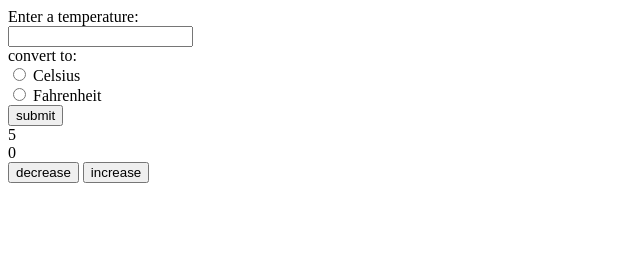
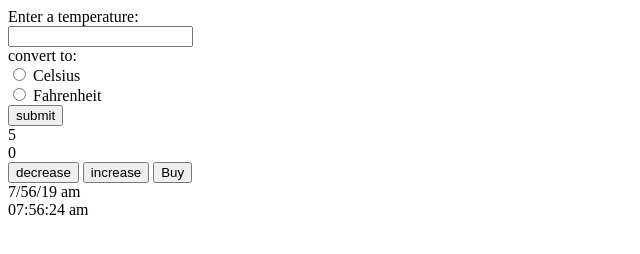
Before and after one commit to kristijanH1998/web-development-exercises, a plain HTML site: page 8-hour-js-tutorial/index.html in a window 1280 px wide. Shown: the whole page, without its empty margins (0-640 px from the left). Drawn offline with Linux system fonts and the light colour scheme.

Commit message:
4.5 hours watched

```diff
--- a/8-hour-js-tutorial/index.html
+++ b/8-hour-js-tutorial/index.html
@@ -67,8 +67,11 @@
     <label id="newLbl">0</label><br>
     <button id="decreaseButton" onclick="decreaseCount()">decrease</button>
     <button id="increaseButton" onclick="increaseCount()">increase</button>
+    <button id="myButton">Buy</button><br>
 
+    <label id="myLabel2"></label><br>
 
+    <label id="myLabel3"></label><br>
     <script src="index.js"></script>
 
 </body>
--- a/8-hour-js-tutorial/index.js
+++ b/8-hour-js-tutorial/index.js
@@ -827,3 +827,119 @@ let cards2 = [new Card("A", "Hearts")
 ,new Card("2", "Clubs")];
 console.log(cards2[0].value + cards2[0].suit);
 cards2.forEach(card => console.log(`${card.value} ${card.suit}`));
+
+// try {
+//     let x = window.prompt("Enter a #");
+//     x = Number(x);
+//     if(isNaN(x)) throw "That wasn't a number!";
+//     if(x == "") throw "That was empty!";
+//     console.log(`${x} is a number.`);
+// } catch(error){
+//     console.log(error);
+// } finally{
+//     console.log("This always executes");
+// }
+
+// let item2 = "cryptocurrency";
+// let price2 = 420.69;
+// let timer1 = setTimeout(firstMessage, 3000);
+// let timer2 = setTimeout(secondMessage, 3000);
+// let timer3 = setTimeout(thirdMessage, 3000);
+
+// function firstMessage(item, price){
+//     alert(`Buy this ${item2} course for ${price2}!`);
+// }
+// function secondMessage(){
+//     alert(`This is not a scam.`);
+// }
+// function thirdMessage(){
+//     alert(`Do it!`);
+// }
+// document.getElementById("myButton").onclick = function (){
+//     clearTimeout(timer1);
+//     clearTimeout(timer2);
+//     clearTimeout(timer3);
+//     alert("Thanks for buying!");
+// }
+
+// let count1 = 0;
+// let max = window.prompt("Count up to what number?");
+// max = Number(max);
+// const myTimer = setInterval(countUp, 1000);
+// function countUp(){
+//     count1+=1;
+//     console.log(count1);
+//     if(count1>=max){
+//         clearInterval(myTimer);
+//     }
+// }
+
+//let date = new Date(2023, 0, 1, 2, 3, 4, 5);
+//let date = new Date("January 1, 2023 00:00:00");
+let date = new Date();
+let year = date.getFullYear();
+let dayOfMonth = date.getDate();
+let dayOfWeek = date.getDay();
+let month = date.getMonth();
+let minutes = date.getMinutes();
+let seconds = date.getSeconds();
+let ms = date.getMilliseconds();
+date.setFullYear(2024);
+date.setMonth(11);
+date.setDate(31);
+date.setHours(24);
+date.setMinutes(11);
+date.setSeconds(5);
+date.setMilliseconds(30);
+
+date = date.toLocaleString();
+console.log(date);
+document.getElementById("myLabel2").innerHTML = formatTime(new Date());
+
+function formatDate(date){
+    let year = date.getFullYear();
+    let month = date.getMonth();
+    let day =  date.getDate();
+    return `${month}/${day}/${year}`;
+}
+function formatTime(date){
+    let hours = date.getHours();
+    let minutes = date.getMinutes();
+    let seconds = date.getSeconds();
+    let amOrPm = hours >= 12 ? "pm" : "am";
+    hours = (hours % 12) || 12;
+    return `${hours}/${minutes}/${seconds} ${amOrPm}`;
+}
+
+const myLabel3 = document.getElementById("myLabel3");
+update();
+setInterval(update, 1000);
+function update(){
+    let date = new Date();
+    myLabel3.innerHTML = formatTime(date);
+
+    function formatTime(){
+        let hours = date.getHours();
+        let minutes = date.getMinutes();
+        let seconds = date.getSeconds();
+        let amorpm = hours >= 12 ? "pm" : "am";
+        hours = (hours % 12) || 12;
+        hours = formatZeroes(hours);
+        minutes = formatZeroes(minutes);
+        seconds = formatZeroes(seconds);
+        return `${hours}:${minutes}:${seconds} ${amorpm}`;
+    }
+    function formatZeroes(time){
+        time = time.toString();
+        return time.length < 2 ? "0" + time : time;
+    }
+}
+//asynchronous code example:
+// console.log("Start");
+// setTimeout(() => console.log("This is asynchronous"), 5000);
+// console.log("End");
+
+console.time("Response time");
+//alert("Click the OK button!");
+setTimeout(() => console.log("Hello!"), 3000);
+console.timeEnd("Response time");
```
